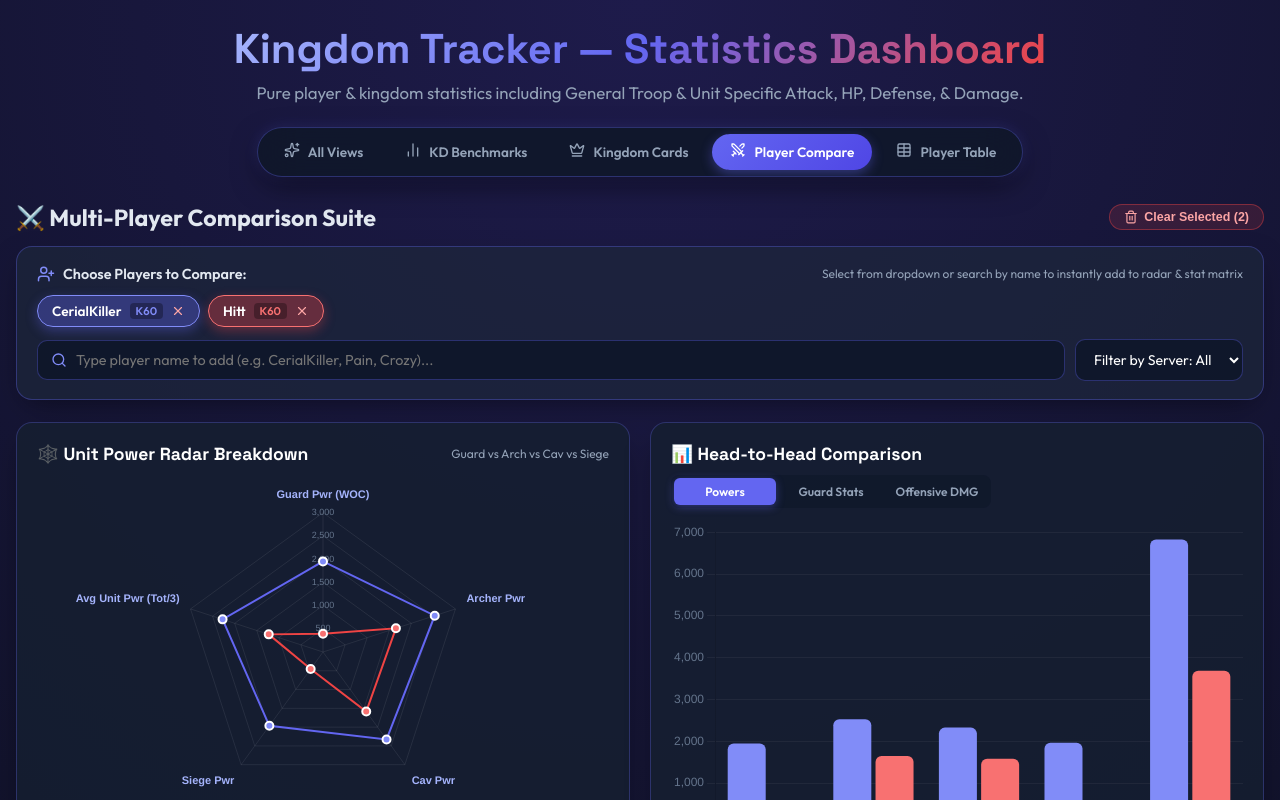
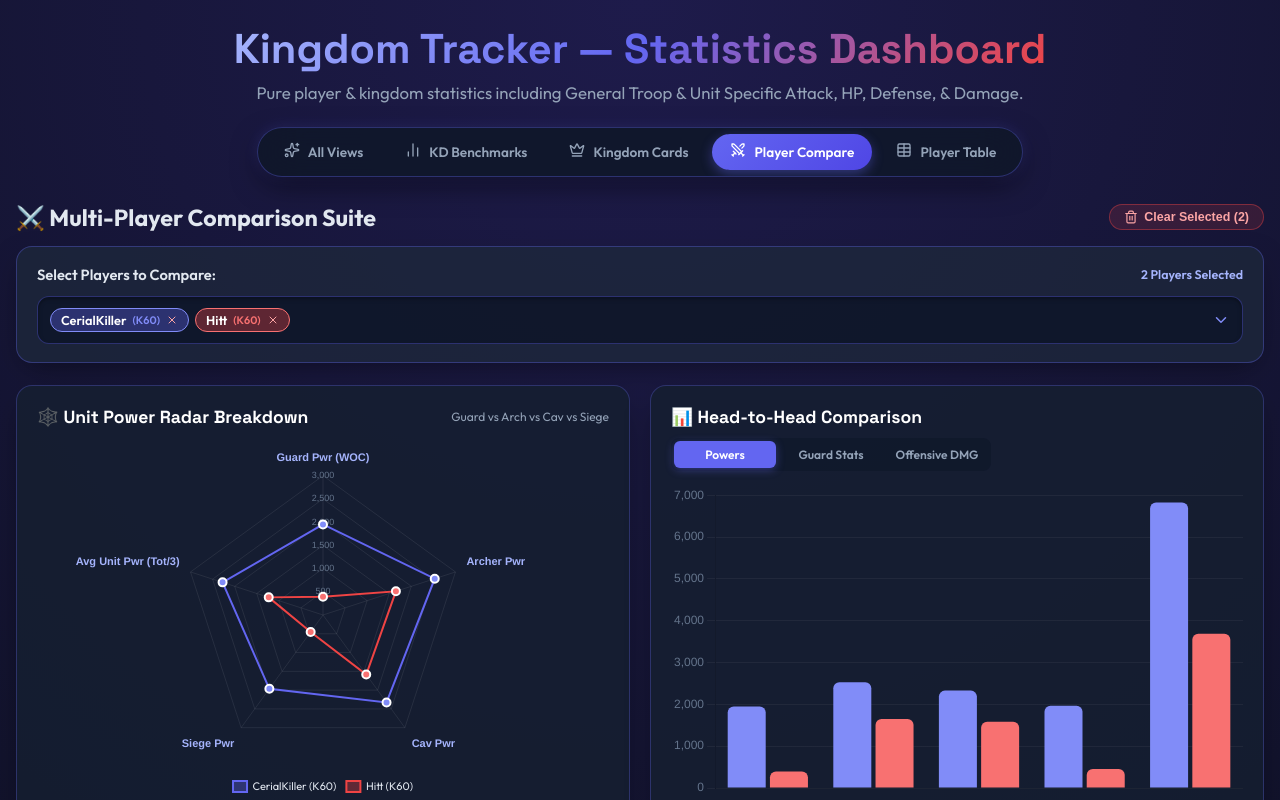
Before and after one commit to vanosski/statistics, a React (Vite) app: page / in a window 1280 px wide. Both pictures are taken after a click on the button "Player Compare". Shown: the top 800 px of the page. Built offline with nearby package versions, Linux system fonts and the light colour scheme.

Commit message:
Replace comparison input with a searchable multi-select checkbox dropdown

```diff
--- a/src/components/ComparisonSuite.tsx
+++ b/src/components/ComparisonSuite.tsx
@@ -1,7 +1,7 @@
-import React, { useState } from 'react';
+import React, { useState, useRef, useEffect } from 'react';
 import type { Player, CompMetricType } from '../types/stats';
 import { Radar, Bar } from 'react-chartjs-2';
-import { Search, UserPlus, X, Trash2 } from 'lucide-react';
+import { Search, ChevronDown, X, Trash2, CheckSquare, Square } from 'lucide-react';
 
 interface ComparisonSuiteProps {
   allPlayers: Player[];
@@ -19,9 +19,22 @@ export const ComparisonSuite: React.FC<ComparisonSuiteProps> = ({
   onClearAll
 }) => {
   const [metric, setMetric] = useState<CompMetricType>('powers');
-  const [pickerSearch, setPickerSearch] = useState('');
-  const [pickerServer, setPickerServer] = useState('ALL');
-  const [showPickerDropdown, setShowPickerDropdown] = useState(false);
+  const [dropdownOpen, setDropdownOpen] = useState(false);
+  const [searchQuery, setSearchQuery] = useState('');
+  const [serverFilter, setServerFilter] = useState('ALL');
+
+  const dropdownRef = useRef<HTMLDivElement>(null);
+
+  // Close dropdown on outside click
+  useEffect(() => {
+    function handleClickOutside(event: MouseEvent) {
+      if (dropdownRef.current && !dropdownRef.current.contains(event.target as Node)) {
+        setDropdownOpen(false);
+      }
+    }
+    document.addEventListener('mousedown', handleClickOutside);
+    return () => document.removeEventListener('mousedown', handleClickOutside);
+  }, []);
 
   const palette = [
     { bg: 'rgba(99, 102, 241, 0.35)', border: '#6366f1', solid: '#818cf8' },
@@ -34,15 +47,22 @@ export const ComparisonSuite: React.FC<ComparisonSuiteProps> = ({
     { bg: 'rgba(20, 184, 166, 0.35)', border: '#14b8a6', solid: '#2dd4bf' }
   ];
 
-  // Candidates for quick player picker (exclude already selected)
   const selectedNames = new Set(selectedPlayers.map((p) => p.name));
-  const pickerCandidates = allPlayers
-    .filter((p) => {
-      const matchesServer = pickerServer === 'ALL' || p.server === pickerServer;
-      const matchesName = pickerSearch.trim() === '' || p.name.toLowerCase().includes(pickerSearch.toLowerCase());
-      return !selectedNames.has(p.name) && matchesServer && matchesName;
-    })
-    .slice(0, 12);
+
+  // Filter all players for checkbox dropdown
+  const filteredPlayers = allPlayers.filter((p) => {
+    const matchesServer = serverFilter === 'ALL' || p.server === serverFilter;
+    const matchesName = searchQuery.trim() === '' || p.name.toLowerCase().includes(searchQuery.toLowerCase());
+    return matchesServer && matchesName;
+  });
+
+  const togglePlayerSelection = (name: string) => {
+    if (selectedNames.has(name)) {
+      onRemovePlayer(name);
+    } else {
+      onAddPlayer(name);
+    }
+  };
 
   // Radar Data (Normalized 1/3 scale for balanced polygon visualization)
   const radarData = {
@@ -259,10 +279,10 @@ export const ComparisonSuite: React.FC<ComparisonSuiteProps> = ({
         )}
       </div>
 
-      {/* Dedicated Player Picker Bar */}
+      {/* Multi-Select Searchable Checkbox Dropdown Picker */}
       <div
         style={{
-          background: 'rgba(30, 41, 59, 0.65)',
+          background: 'rgba(30, 41, 59, 0.75)',
           border: '1px solid rgba(99, 102, 241, 0.35)',
           backdropFilter: 'blur(16px)',
           borderRadius: '16px',
@@ -273,88 +293,78 @@ export const ComparisonSuite: React.FC<ComparisonSuiteProps> = ({
       >
         <div style={{ display: 'flex', flexDirection: 'column', gap: '12px' }}>
           <div style={{ display: 'flex', justifyContent: 'space-between', alignItems: 'center', flexWrap: 'wrap', gap: '10px' }}>
-            <span style={{ fontSize: '0.9rem', fontWeight: 600, color: '#e2e8f0', display: 'flex', alignItems: 'center', gap: '8px' }}>
-              <UserPlus size={18} color="#818cf8" /> Choose Players to Compare:
+            <span style={{ fontSize: '0.92rem', fontWeight: 600, color: '#e2e8f0' }}>
+              Select Players to Compare:
             </span>
-            <span style={{ fontSize: '0.75rem', color: 'var(--text-muted)' }}>
-              Select from dropdown or search by name to instantly add to radar & stat matrix
+            <span style={{ fontSize: '0.78rem', color: '#a5b4fc', fontWeight: 600 }}>
+              {selectedPlayers.length} Player{selectedPlayers.length === 1 ? '' : 's'} Selected
             </span>
           </div>
 
-          {/* Active Player Chips in Picker */}
-          <div style={{ display: 'flex', flexWrap: 'wrap', gap: '8px', alignItems: 'center' }}>
-            {selectedPlayers.map((p, idx) => {
+          {/* Searchable Checkbox Dropdown Container */}
+          <div ref={dropdownRef} style={{ position: 'relative', width: '100%' }}>
+            {/* Clickable trigger bar with chips */}
+            <div
+              onClick={() => setDropdownOpen(!dropdownOpen)}
+              style={{
+                minHeight: '48px',
+                background: 'rgba(15, 23, 42, 0.85)',
+                border: dropdownOpen ? '1px solid #818cf8' : '1px solid rgba(99, 102, 241, 0.35)',
+                borderRadius: '12px',
+                padding: '6px 12px',
+                display: 'flex',
+                alignItems: 'center',
+                justifyContent: 'space-between',
+                gap: '8px',
+                cursor: 'pointer',
+                boxShadow: dropdownOpen ? '0 0 0 3px rgba(99, 102, 241, 0.25)' : 'inset 0 2px 4px rgba(0,0,0,0.3)',
+                transition: 'all 0.2s ease'
+              }}
+            >
+              <div style={{ display: 'flex', flexWrap: 'wrap', gap: '6px', alignItems: 'center', flex: 1 }}>
+                {selectedPlayers.length === 0 ? (
+                  <span style={{ color: 'var(--text-muted)', fontSize: '0.9rem', paddingLeft: '4px' }}>
+                    Click here to search & check players to compare...
+                  </span>
+                ) : (
+                  selectedPlayers.map((p, idx) => {
                     const col = palette[idx % palette.length];
                     return (
                       <span
                         key={p.name}
+                        onClick={(e) => {
+                          e.stopPropagation();
+                          onRemovePlayer(p.name);
+                        }}
                         style={{
                           background: col.bg,
                           border: `1px solid ${col.solid}`,
                           color: '#fff',
-                    padding: '6px 14px',
-                    borderRadius: '20px',
-                    fontSize: '0.85rem',
+                          padding: '3px 10px',
+                          borderRadius: '16px',
+                          fontSize: '0.8rem',
                           fontWeight: 600,
                           display: 'inline-flex',
                           alignItems: 'center',
-                    gap: '8px',
-                    boxShadow: `0 4px 12px ${col.bg}`
+                          gap: '6px'
                         }}
                       >
                         <span>{p.name}</span>
-                  <span style={{ fontSize: '0.7rem', color: col.solid, background: 'rgba(0,0,0,0.3)', padding: '1px 6px', borderRadius: '4px' }}>
-                    {p.server}
-                  </span>
-                  <button
-                    onClick={() => onRemovePlayer(p.name)}
-                    style={{
-                      background: 'none',
-                      border: 'none',
-                      color: '#fca5a5',
-                      cursor: 'pointer',
-                      fontSize: '1rem',
-                      display: 'flex',
-                      alignItems: 'center'
-                    }}
-                  >
-                    <X size={14} />
-                  </button>
+                        <span style={{ fontSize: '0.68rem', color: col.solid }}>({p.server})</span>
+                        <X size={12} color="#fca5a5" />
                       </span>
                     );
-            })}
+                  })
+                )}
               </div>
 
-          {/* Picker Search & Filter Controls */}
-          <div style={{ display: 'flex', gap: '10px', flexWrap: 'wrap', position: 'relative' }}>
-            <div style={{ flex: 1, minWidth: '240px', position: 'relative', display: 'flex', alignItems: 'center' }}>
-              <span style={{ position: 'absolute', left: '14px', color: '#818cf8', pointerEvents: 'none', display: 'flex' }}>
-                <Search size={16} />
-              </span>
-              <input
-                type="text"
-                value={pickerSearch}
-                onChange={(e) => {
-                  setPickerSearch(e.target.value);
-                  setShowPickerDropdown(true);
-                }}
-                onFocus={() => setShowPickerDropdown(true)}
-                placeholder="Type player name to add (e.g. CerialKiller, Pain, Crozy)..."
-                style={{
-                  width: '100%',
-                  background: 'rgba(15, 23, 42, 0.85)',
-                  border: '1px solid rgba(99, 102, 241, 0.35)',
-                  borderRadius: '10px',
-                  padding: '10px 14px 10px 38px',
-                  color: '#fff',
-                  fontFamily: 'inherit',
-                  fontSize: '0.9rem',
-                  outline: 'none'
-                }}
-              />
+              <div style={{ display: 'flex', alignItems: 'center', gap: '6px', color: '#818cf8', paddingLeft: '8px' }}>
+                <ChevronDown size={18} style={{ transform: dropdownOpen ? 'rotate(180deg)' : 'none', transition: 'transform 0.2s' }} />
+              </div>
+            </div>
 
-              {/* Quick Candidates Dropdown */}
-              {showPickerDropdown && pickerCandidates.length > 0 && (
+            {/* Dropdown Menu with Search & Checkboxes */}
+            {dropdownOpen && (
               <div
                 style={{
                   position: 'absolute',
@@ -363,74 +373,118 @@ export const ComparisonSuite: React.FC<ComparisonSuiteProps> = ({
                   right: 0,
                   background: '#0f172a',
                   border: '1px solid rgba(99, 102, 241, 0.45)',
-                    borderRadius: '10px',
-                    maxHeight: '260px',
-                    overflowY: 'auto',
-                    zIndex: 200,
-                    boxShadow: '0 14px 35px rgba(0, 0, 0, 0.8)'
+                  borderRadius: '14px',
+                  boxShadow: '0 20px 40px -10px rgba(0, 0, 0, 0.9), 0 0 20px rgba(99, 102, 241, 0.2)',
+                  zIndex: 300,
+                  padding: '12px',
+                  display: 'flex',
+                  flexDirection: 'column',
+                  gap: '10px'
                 }}
               >
-                  {pickerCandidates.map((p) => (
-                    <div
-                      key={p.name}
-                      onClick={() => {
-                        onAddPlayer(p.name);
-                        setPickerSearch('');
-                        setShowPickerDropdown(false);
+                {/* Search Bar & Kingdom Filter Inside Dropdown */}
+                <div style={{ display: 'flex', gap: '8px' }}>
+                  <div style={{ flex: 1, position: 'relative', display: 'flex', alignItems: 'center' }}>
+                    <span style={{ position: 'absolute', left: '10px', color: '#818cf8', pointerEvents: 'none' }}>
+                      <Search size={15} />
+                    </span>
+                    <input
+                      type="text"
+                      value={searchQuery}
+                      onChange={(e) => setSearchQuery(e.target.value)}
+                      placeholder="Search player name..."
+                      autoFocus
+                      style={{
+                        width: '100%',
+                        background: 'rgba(30, 41, 59, 0.8)',
+                        border: '1px solid rgba(255, 255, 255, 0.1)',
+                        borderRadius: '8px',
+                        padding: '8px 10px 8px 32px',
+                        color: '#fff',
+                        fontSize: '0.85rem',
+                        outline: 'none'
                       }}
-                      style={{
-                        padding: '10px 14px',
-                        cursor: 'pointer',
-                        display: 'flex',
-                        justifyContent: 'space-between',
-                        alignItems: 'center',
-                        borderBottom: '1px solid rgba(255, 255, 255, 0.04)',
-                        fontSize: '0.86rem',
-                        color: '#fff',
-                        transition: 'background 0.15s'
-                      }}
-                      onMouseEnter={(e) => (e.currentTarget.style.background = 'rgba(99, 102, 241, 0.25)')}
-                      onMouseLeave={(e) => (e.currentTarget.style.background = 'transparent')}
-                    >
-                      <div style={{ display: 'flex', alignItems: 'center', gap: '8px' }}>
-                        <span style={{ fontWeight: 600 }}>{p.name}</span>
-                        {p.is_woc_leader && <span style={{ fontSize: '0.75rem' }}>🛡️</span>}
-                      </div>
-                      <div style={{ display: 'flex', alignItems: 'center', gap: '8px' }}>
-                        <span style={{ color: '#a5b4fc', fontSize: '0.8rem', fontWeight: 600 }}>{p.total_pow.toLocaleString()} Pwr</span>
-                        <span className="badge">{p.server}</span>
-                        <span style={{ color: '#10b981', fontSize: '0.8rem', fontWeight: 700 }}>+ Add</span>
-                      </div>
-                    </div>
-                  ))}
-                </div>
-              )}
+                    />
                   </div>
 
-            <div style={{ minWidth: '160px' }}>
                   <select
-                value={pickerServer}
-                onChange={(e) => setPickerServer(e.target.value)}
+                    value={serverFilter}
+                    onChange={(e) => setServerFilter(e.target.value)}
                     style={{
-                  width: '100%',
-                  background: 'rgba(15, 23, 42, 0.85)',
-                  border: '1px solid rgba(99, 102, 241, 0.35)',
-                  borderRadius: '10px',
-                  padding: '10px 14px',
+                      background: 'rgba(30, 41, 59, 0.8)',
+                      border: '1px solid rgba(255, 255, 255, 0.1)',
+                      borderRadius: '8px',
+                      padding: '8px 10px',
                       color: '#fff',
-                  fontFamily: 'inherit',
-                  fontSize: '0.88rem',
+                      fontSize: '0.85rem',
                       outline: 'none',
                       cursor: 'pointer'
                     }}
                   >
                     {servers.map((s) => (
                       <option key={s} value={s}>
-                    {s === 'ALL' ? 'Filter by Server: All' : `Server: ${s}`}
+                        {s === 'ALL' ? 'All Servers' : s}
                       </option>
                     ))}
                   </select>
                 </div>
+
+                {/* Scrollable Checkbox List */}
+                <div style={{ maxHeight: '280px', overflowY: 'auto', display: 'flex', flexDirection: 'column', gap: '2px' }}>
+                  {filteredPlayers.length === 0 ? (
+                    <div style={{ textAlign: 'center', padding: '20px', color: 'var(--text-muted)', fontSize: '0.85rem' }}>
+                      No players match "{searchQuery}"
+                    </div>
+                  ) : (
+                    filteredPlayers.map((p) => {
+                      const isChecked = selectedNames.has(p.name);
+                      return (
+                        <div
+                          key={p.name}
+                          onClick={() => togglePlayerSelection(p.name)}
+                          style={{
+                            display: 'flex',
+                            alignItems: 'center',
+                            justifyContent: 'space-between',
+                            padding: '8px 12px',
+                            borderRadius: '8px',
+                            cursor: 'pointer',
+                            background: isChecked ? 'rgba(99, 102, 241, 0.25)' : 'transparent',
+                            transition: 'background 0.15s'
+                          }}
+                          onMouseEnter={(e) => {
+                            if (!isChecked) e.currentTarget.style.background = 'rgba(255, 255, 255, 0.05)';
+                          }}
+                          onMouseLeave={(e) => {
+                            if (!isChecked) e.currentTarget.style.background = 'transparent';
+                          }}
+                        >
+                          <div style={{ display: 'flex', alignItems: 'center', gap: '10px' }}>
+                            {isChecked ? (
+                              <CheckSquare size={16} color="#818cf8" />
+                            ) : (
+                              <Square size={16} color="#64748b" />
+                            )}
+                            <span style={{ fontSize: '0.88rem', fontWeight: isChecked ? 700 : 500, color: isChecked ? '#fff' : '#cbd5e1' }}>
+                              {p.name} {p.is_woc_leader ? '🛡️' : ''}
+                            </span>
+                          </div>
+
+                          <div style={{ display: 'flex', alignItems: 'center', gap: '8px' }}>
+                            <span style={{ fontSize: '0.78rem', color: '#a5b4fc', fontWeight: 600 }}>
+                              {p.total_pow.toLocaleString()} Pwr
+                            </span>
+                            <span className="badge" style={{ fontSize: '0.7rem' }}>
+                              {p.server}
+                            </span>
+                          </div>
+                        </div>
+                      );
+                    })
+                  )}
+                </div>
+              </div>
+            )}
           </div>
         </div>
       </div>
@@ -448,9 +502,9 @@ export const ComparisonSuite: React.FC<ComparisonSuiteProps> = ({
           }}
         >
           <div style={{ fontSize: '2rem', marginBottom: '10px' }}>⚔️</div>
-          <h3 style={{ color: '#fff', fontSize: '1.2rem', marginBottom: '6px' }}>No Players Selected for Comparison</h3>
+          <h3 style={{ color: '#fff', fontSize: '1.2rem', marginBottom: '6px' }}>No Players Selected</h3>
           <p style={{ fontSize: '0.9rem', maxWidth: '500px', margin: '0 auto 16px auto' }}>
-            Use the search box above to add players, or pick players from the complete table to generate the comparison radar, bar charts, and side-by-side stat matrix.
+            Click the searchable dropdown above and check the players you wish to compare side-by-side.
           </p>
           <button
             className="btn-toggle active"
```
Lines whose indentation alone changed are shown as unchanged.
